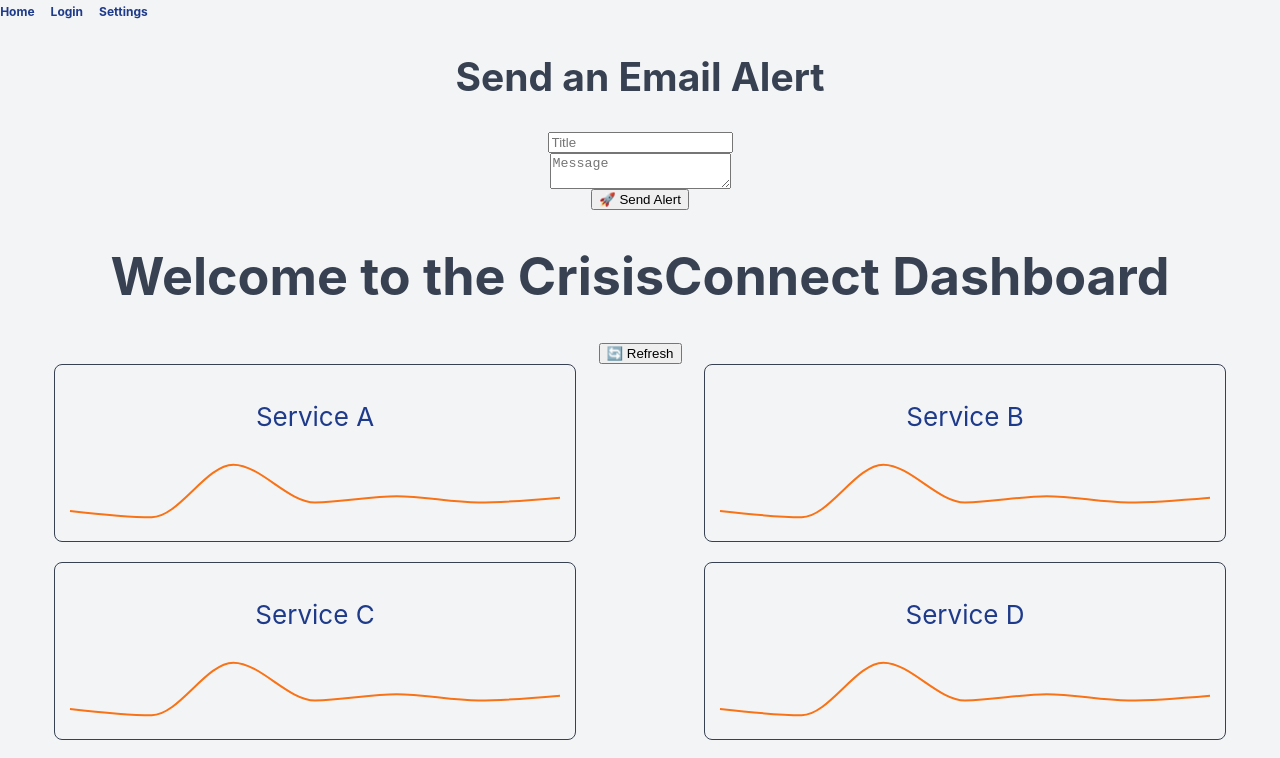
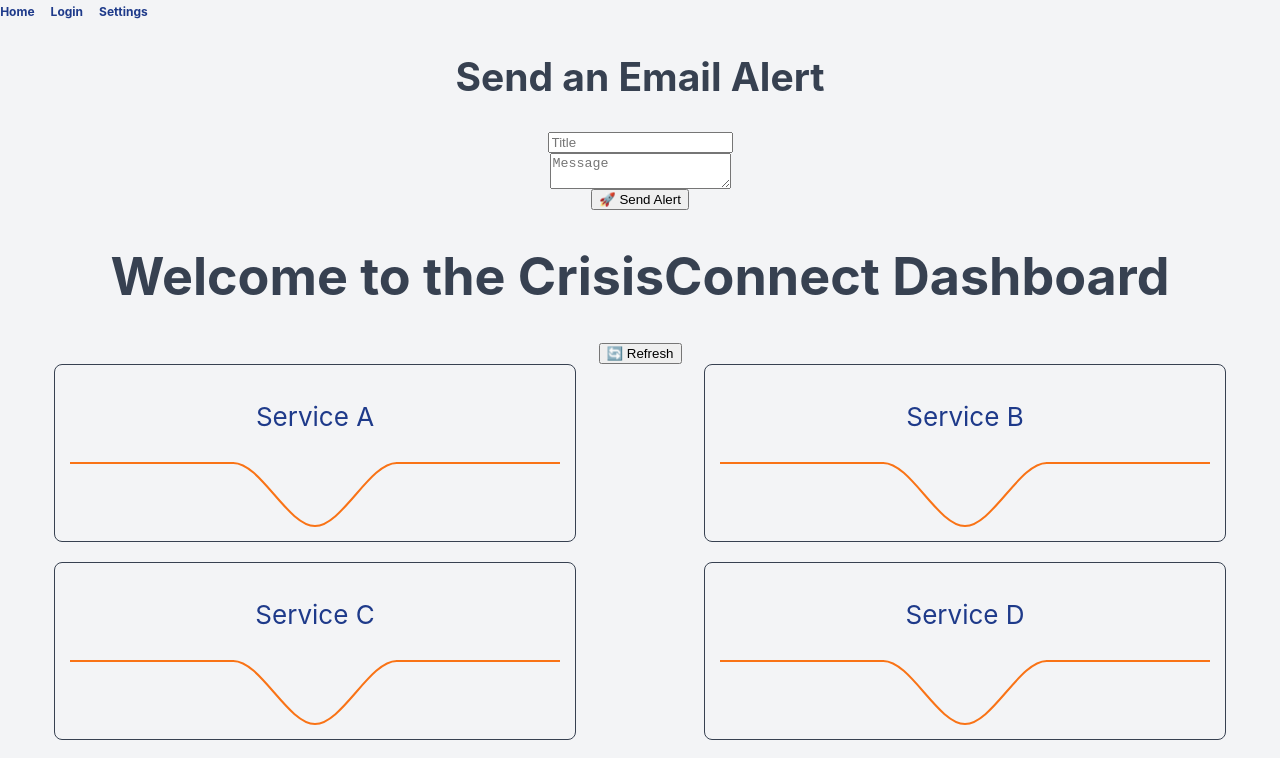
Before and after one commit to satvik1301/CrisisConnect, a React (Create React App) app in the folder Frontend/: page / in a window 1280 px wide. Shown: the top 758 px of the page. Built offline with nearby package versions, Linux system fonts and the light colour scheme; no server answers.

Commit message:
Fix Alert

```diff
--- a/Frontend/src/Home.js
+++ b/Frontend/src/Home.js
@@ -5,13 +5,13 @@ const date = require("date-and-time");
 
 // Sample chart data
 const chart_data = [
-    { name: "Page A", pv: 2400 },
-    { name: "Page B", pv: 1398 },
-    { name: "Page C", pv: 9730 },
-    { name: "Page D", pv: 3738 },
-    { name: "Page E", pv: 4730 },
-    { name: "Page F", pv: 3730 },
-    { name: "Page G", pv: 4500 },
+    { name: "Page A", pv: 1 },
+    { name: "Page B", pv: 1 },
+    { name: "Page C", pv: 1 },
+    { name: "Page D", pv: 0 },
+    { name: "Page E", pv: 1 },
+    { name: "Page F", pv: 1 },
+    { name: "Page G", pv: 1 },
 ];
 
 const Home = () => {
```
Also changed, not shown: 1 other file (tests, documents, lock files or other folders).
